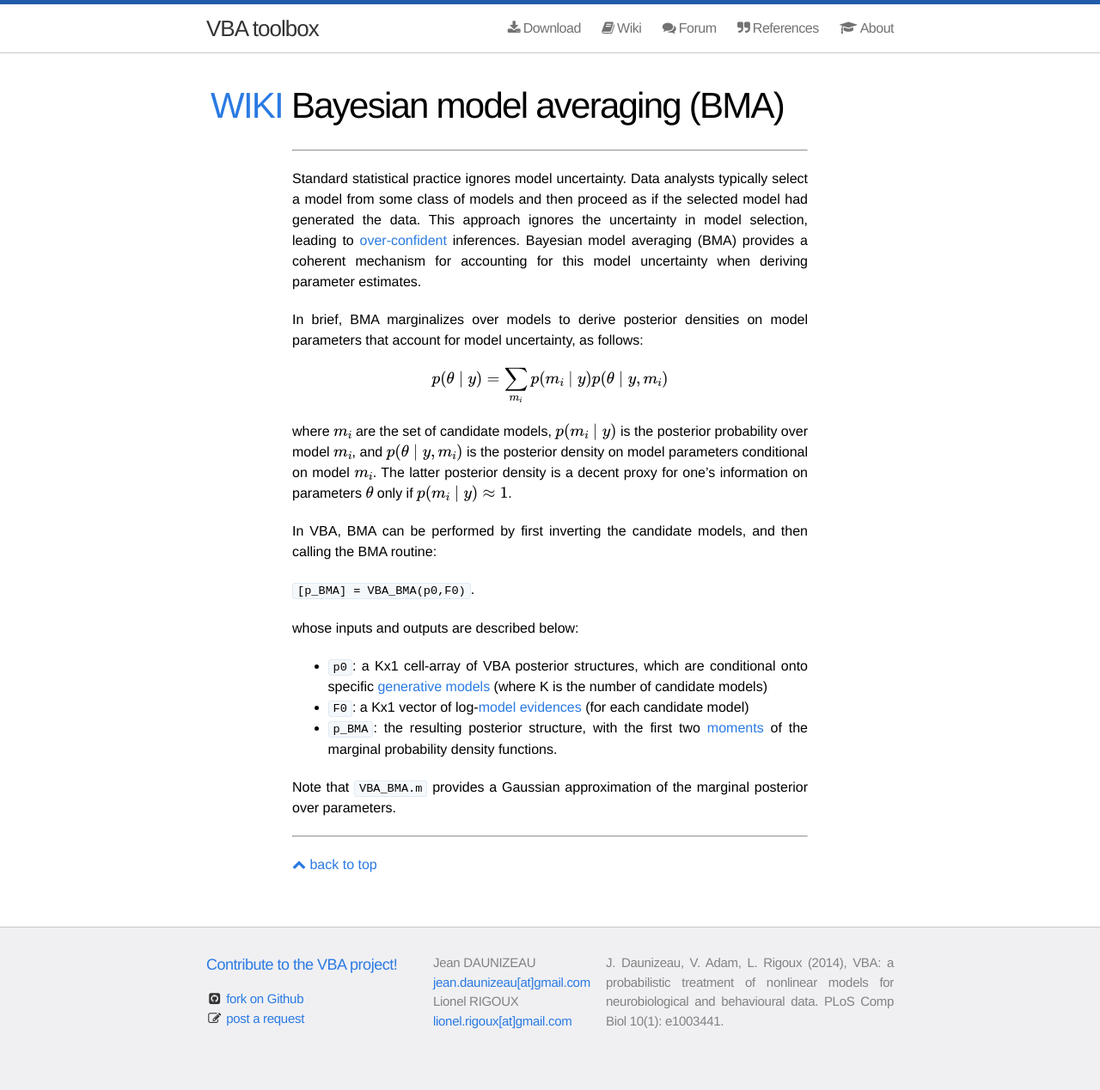
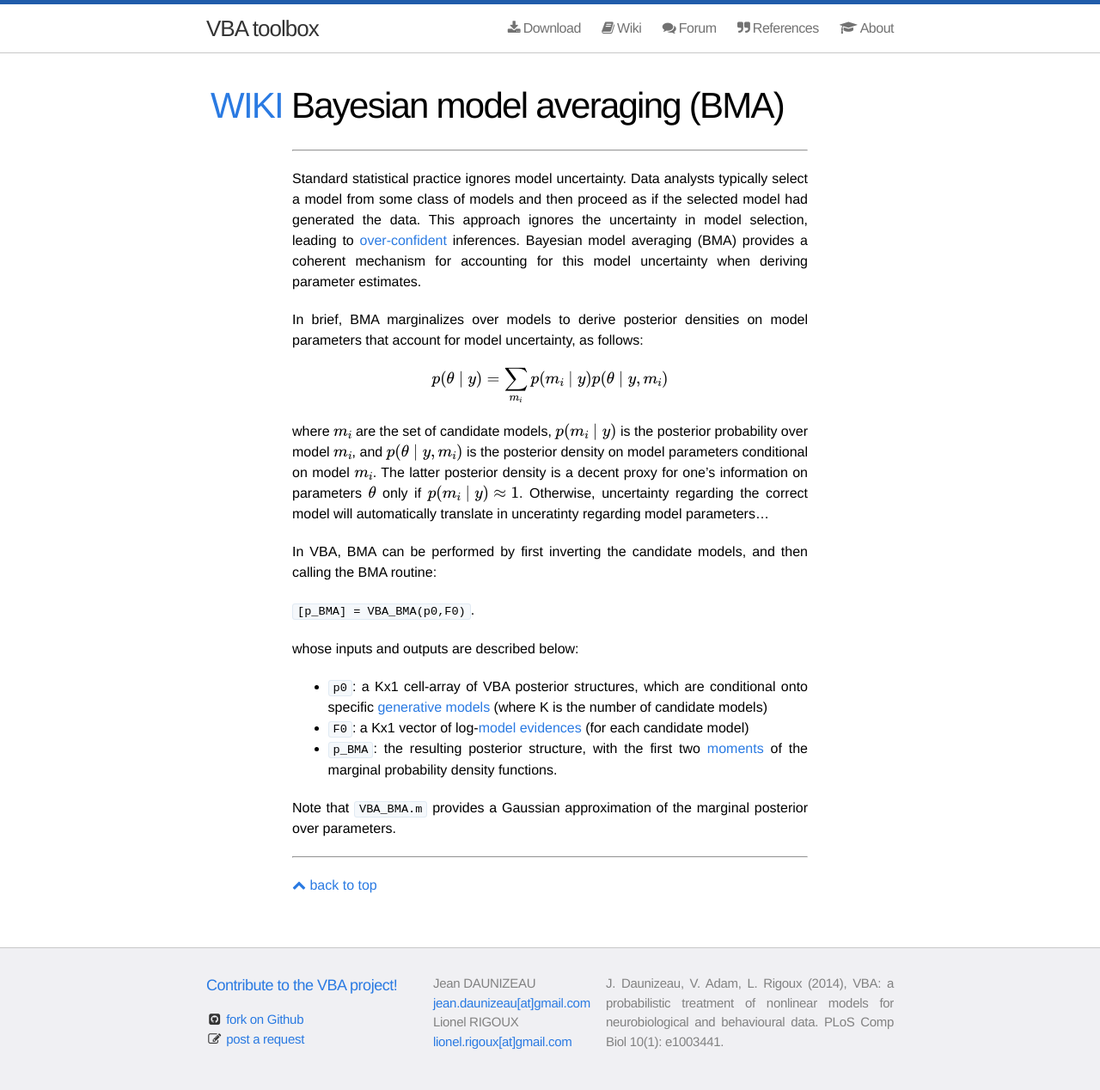
Before and after one commit to MBB-team/VBA-toolbox, a Jekyll site: the page built from _wiki/VBA-BMA.md, in a window 1280 px wide. Shown: the whole page at 86% size. Built offline with Jekyll 4.4.1, drawn with Linux system fonts in a browser that asks for light colours; nearby versions of some CDN libraries; formulas are drawn with MathJax 3; before the commit the page ends 1244 px from its top, so only the background shows below that.

Commit message:
Update VBA-BMA.md

```diff
--- a/_wiki/VBA-BMA.md
+++ b/_wiki/VBA-BMA.md
@@ -12,7 +12,7 @@
 
 $$p(\theta\mid y) = \sum_{m_i} p(m_i\mid y) p(\theta\mid y,m_i)$$
 
-where $$m_i$$ are the set of candidate models, $$p(m_i\mid y)$$ is the posterior probability over model $$m_i$$, and $$p(\theta\mid y,m_i)$$ is the posterior density on model parameters conditional on model $$m_i$$. The latter posterior density is a decent proxy for one's information on parameters $$\theta$$ only if $$p(m_i\mid y) \approx 1$$.
+where $$m_i$$ are the set of candidate models, $$p(m_i\mid y)$$ is the posterior probability over model $$m_i$$, and $$p(\theta\mid y,m_i)$$ is the posterior density on model parameters conditional on model $$m_i$$. The latter posterior density is a decent proxy for one's information on parameters $$\theta$$ only if $$p(m_i\mid y) \approx 1$$. Otherwise, uncertainty regarding the correct model will automatically translate in unceratinty regarding model parameters...
 
 
 In VBA, BMA can be performed by first inverting the candidate models, and then calling the BMA routine:
```
